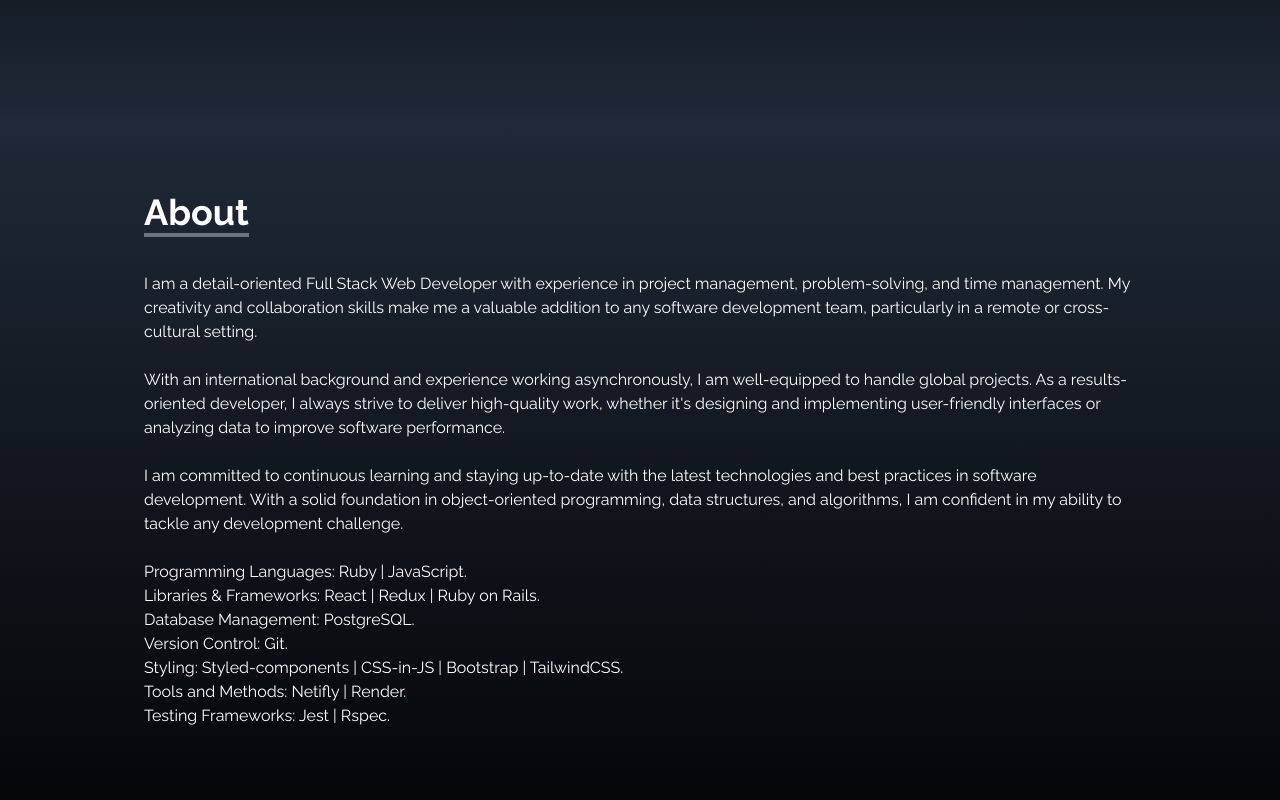
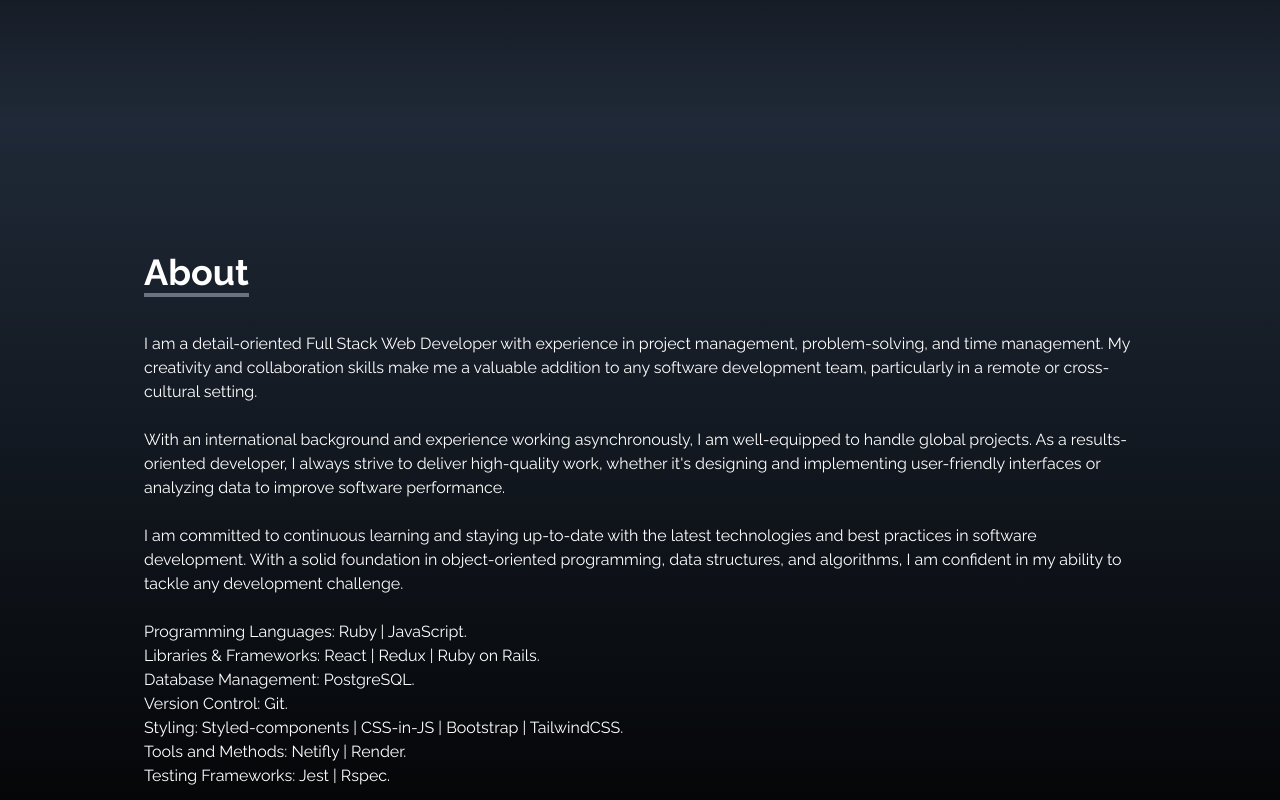
Before and after one commit to Recillah-Khamala/Portfolio, a React (Create React App) app: page / in a window 1280 px wide. Shown: the part 680-1480 px from the top of the page. Built offline with nearby package versions, Linux system fonts and the light colour scheme; the HTML template or start-up script is replaced by a standard one.

Commit message:
Remove padding

```diff
--- a/src/components/About.jsx
+++ b/src/components/About.jsx
@@ -4,7 +4,7 @@
   return (
     <div
       name="about"
-      className="w-full h-screen bg-gradient-to-b from-gray-800 to-black text-white pb-40 pt-10"
+      className="w-full h-screen bg-gradient-to-b from-gray-800 to-black text-white"
     >
       <div className="max-w-screen-lg p-4 mx-auto flex flex-col justify-center w-full h-full">
         <div className="pb-8">
```
